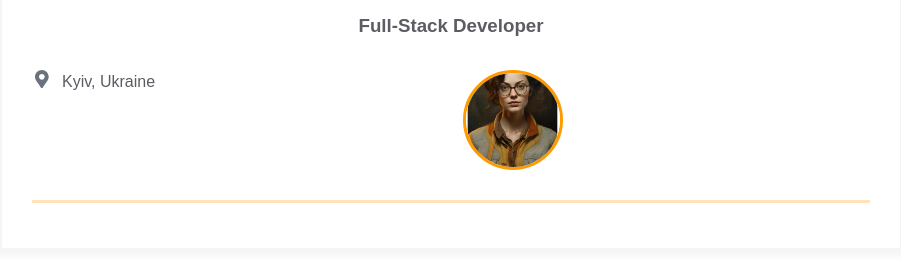
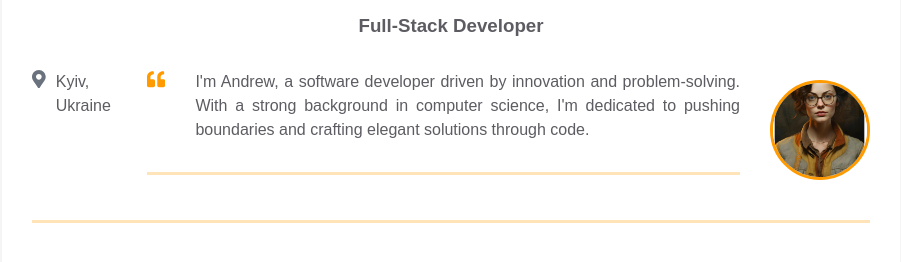
Before and after one commit to Gandreiko/homepage, a plain HTML site: page index.html in a window 1280 px wide. Shown: the part 132-394 px from the top of the page, without its empty margins (189-1090 px from the left). Drawn offline with Linux system fonts and the light colour scheme.

Commit message:
add Intro block

```diff
--- a/index.html
+++ b/index.html
@@ -31,6 +31,30 @@
                         </a>
                     </div>
 
+                    <div class="container">
+                        <div class="resume__block">
+                            <div class="intro">
+                                <div class="intro__icon-wrapper">
+                                    <svg class="intro__icon" xmlns="http://www.w3.org/2000/svg" viewBox="0 0 512 512">
+                                        <path
+                                                d="M464 256h-80v-64c0-35.3 28.7-64 64-64h8c13.3 0 24-10.7
+            24-24V56c0-13.3-10.7-24-24-24h-8c-88.4 0-160 71.6-160 160v240c0
+            26.5 21.5 48 48 48h128c26.5 0 48-21.5
+            48-48V304c0-26.5-21.5-48-48-48zm-288 0H96v-64c0-35.3 28.7-64
+            64-64h8c13.3 0 24-10.7 24-24V56c0-13.3-10.7-24-24-24h-8C71.6 32 0
+            103.6 0 192v240c0 26.5 21.5 48 48 48h128c26.5 0
+            48-21.5 48-48V304c0-26.5-21.5-48-48-48z"
+                                        ></path>
+                                    </svg>
+                                </div>
+                                <p class="intro_text">I'm Andrew, a software developer driven by innovation and
+                                    problem-solving. With a strong background in computer science,
+                                    I'm dedicated to pushing boundaries and crafting elegant
+                                    solutions through code.</p>
+                            </div>
+                        </div>
+                    </div>
+
                     <div class="contact-info__block contact-info__block--center">
                         <img class="contact-info__avatar" src="assets/avatar.jpg" alt="Avatar" />
                     </div>
```
